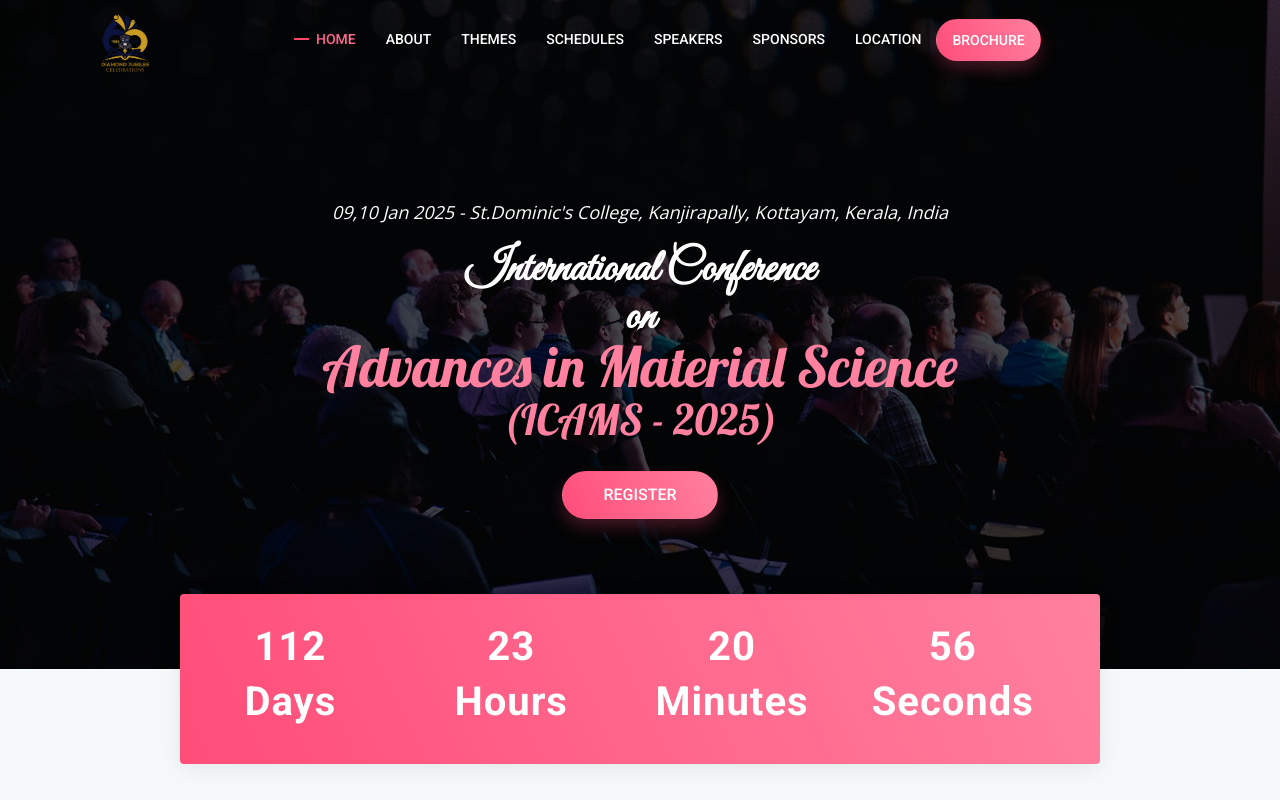
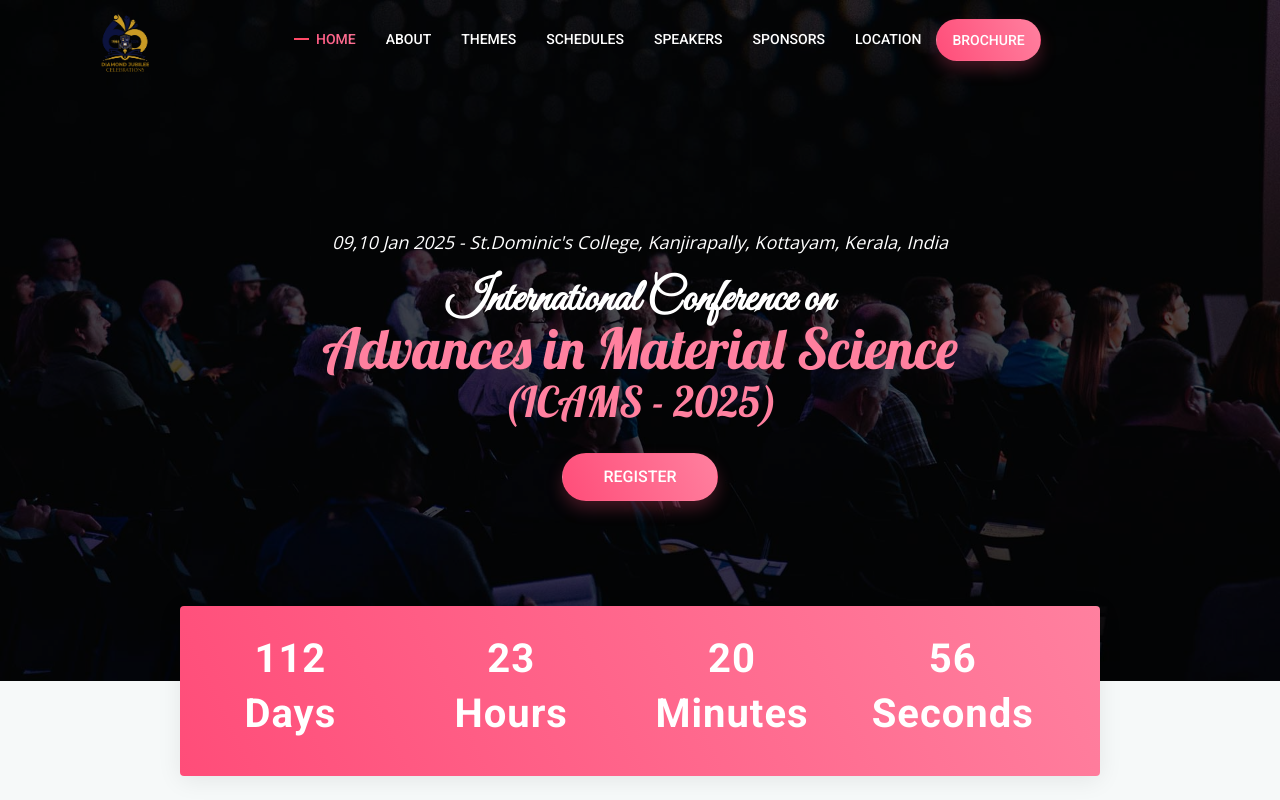
Before and after one commit to Dins-jacob/ICAMS-2025, a plain HTML site: page index.html in a window 1280 px wide. Shown: the top 800 px of the page. Drawn offline with nearby package versions, Linux system fonts and the light colour scheme; some icons are missing; files whose address does not match are found by name; a web font is replaced by a local one.

Commit message:
updated banner

```diff
--- a/assets/css/main.css
+++ b/assets/css/main.css
@@ -2390,7 +2390,7 @@ footer {
 }
 
 #hero-area .contents {
-  padding: 120px 0px 150px;
+  padding: 150px 20px 180px;
 }
 
 #hero-area .contents .icon {
--- a/index.html
+++ b/index.html
@@ -103,7 +103,7 @@
                             </div>
                             <p class="banner-info">09,10 Jan 2025 - St.Dominic's College, Kanjirapally, Kottayam,
                                 Kerala, India</p>
-                            <h2 class="head-title">International Conference <br>on<br> <span
+                            <h2 class="head-title">International Conference on<br> <span
                                     style="font-family: Lobster, sans-serif;font-weight: 400;font-style: normal;font-size: 125%; color:#FF809F">Advances in Material Science <span style="font-size: 75%">(ICAMS - 2025)</span></span></h2>
 
 
@@ -284,7 +284,7 @@
                         </div>
                         <div class="counter-content">
                             <div class="counterUp">11</div>
-                            <p>Spekers</p>
+                            <p>Speakers</p>
                         </div>
                     </div>
                 </div>
@@ -930,7 +930,7 @@
                 </div>
 
 
-                <div class="col-lg-3 col-md-6 col-xs-12">
+                <!-- <div class="col-lg-3 col-md-6 col-xs-12">
                     <div class="team-item wow fadeInUp" data-wow-delay="0.2s">
                         <div class="team-img">
                             <img class="img-fluid-speaker" src="assets/img/team/team-02.jpg" alt="Dr Franklin Gregory">
@@ -947,7 +947,7 @@
                             <p>Institute of Plant Genetics PAS, Poznan, Poland</p>
                         </div>
                     </div>
-                </div>
+                </div> -->
 
 
                 <div class="col-lg-3 col-md-6 col-xs-12">
@@ -1739,7 +1739,7 @@
             <div class="sk-circle12 sk-child"></div>
         </div>
     </div>
-    <<script>
+    <script>
         document.addEventListener('DOMContentLoaded', function() {
         const video = document.getElementById('bgvid');
         const readyToPlay = document.querySelector('.ready-to-play');
```
